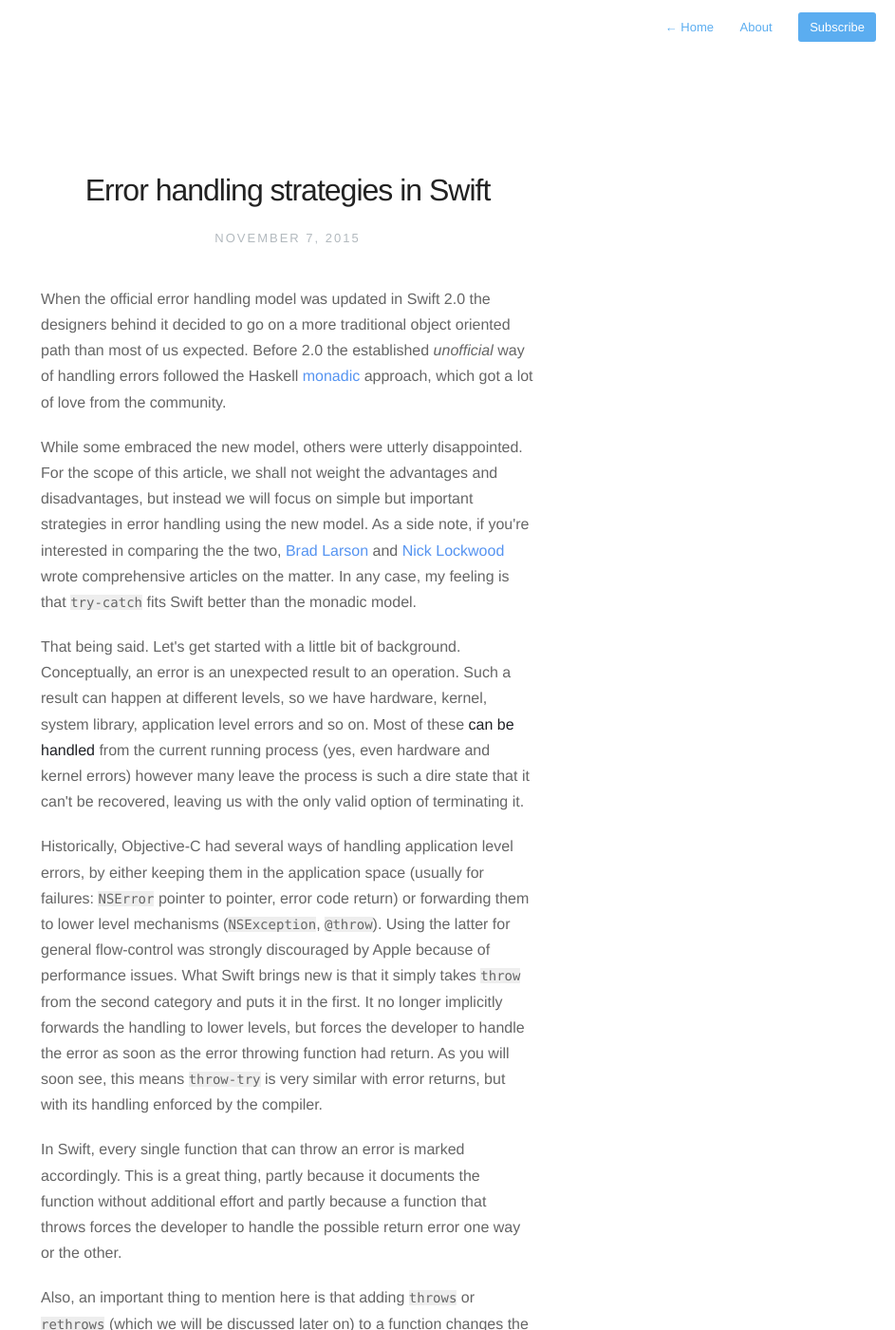
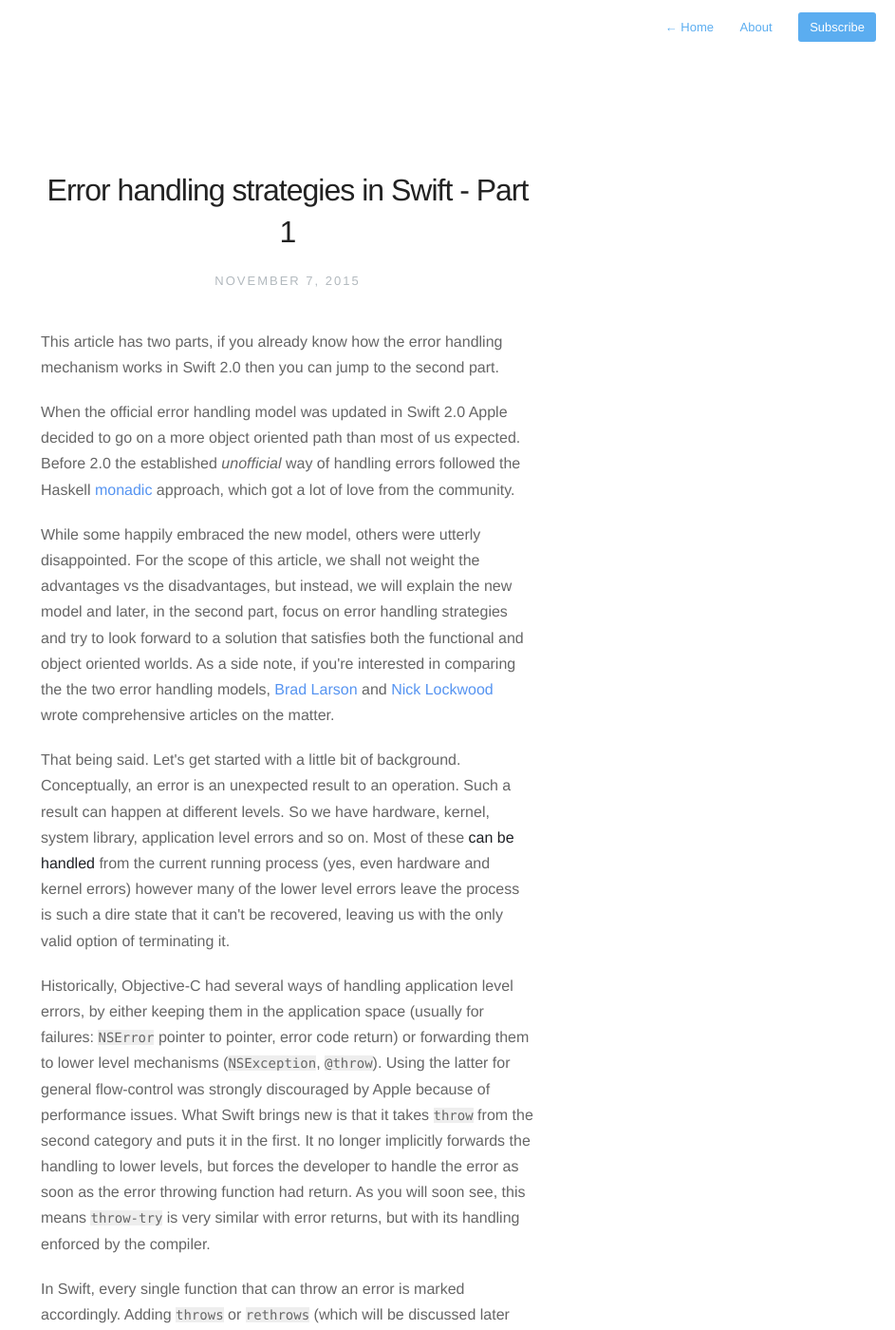
Before and after one commit to valentinradu/valentinradu.github.io, a Jekyll site: the page built from _posts/2015-11-08-error-handling-strategies-in-swift-part-1.md, in a window 1280 px wide and 1400 px high. Shown: the whole window at 95% size, without its empty margins (337-1280 px from the left). Built offline with Jekyll 4.4.1, drawn with Linux system fonts in a browser that asks for light colours; nearby versions of some CDN libraries; comment, search, counter and statistics services are not loaded; some of the changed text lies outside the part shown.

Commit message:
Update 2015-11-08-error-handling-strategies-in-swift-part-1.md

````diff
--- a/_posts/2015-11-08-error-handling-strategies-in-swift-part-1.md
+++ b/_posts/2015-11-08-error-handling-strategies-in-swift-part-1.md
@@ -1,6 +1,6 @@
 ---
 layout: post
-title: "Error handling strategies in Swift"
+title: "Error handling strategies in Swift - Part 1"
 date: '2015-11-08T01:13:00+03:00'
 tags:
 - swift
@@ -12,18 +12,17 @@ tags:
 - swift lang
 ---
 
+This article has two parts, if you already know how the error handling mechanism works in Swift 2.0 then you can jump to the second part.
 
-When the official error handling model was updated in Swift 2.0 the designers behind it decided to go on a more traditional object oriented path than most of us expected. Before 2.0 the established *unofficial* way of handling errors followed the Haskell [monadic](https://en.wikipedia.org/wiki/Monad_%28functional_programming%29) approach, which got a lot of love from the community.
+When the official error handling model was updated in Swift 2.0 Apple decided to go on a more object oriented path than most of us expected. Before 2.0 the established *unofficial* way of handling errors followed the Haskell [monadic](https://en.wikipedia.org/wiki/Monad_%28functional_programming%29) approach, which got a lot of love from the community.
 
-While some embraced the new model, others were utterly disappointed. For the scope of this article, we shall not weight the advantages and disadvantages, but instead we will focus on simple but important strategies in error handling using the new model. As a side note, if you're interested in comparing the the two, [Brad Larson](http://www.sunsetlakesoftware.com/2015/06/12/swift-2-error-handling-practice) and [Nick Lockwood](https://gist.github.com/nicklockwood/21495c2015fd2dda56cf) wrote comprehensive articles on the matter. In any case, my feeling is that `try-catch` fits Swift better than the monadic model.
+While some happily embraced the new model, others were utterly disappointed. For the scope of this article, we shall not weight the advantages vs the disadvantages, but instead, we will explain the new model and later, in the second part, focus on error handling strategies and try to look forward to a solution that satisfies both the functional and object oriented worlds. As a side note, if you're interested in comparing the the two error handling models, [Brad Larson](http://www.sunsetlakesoftware.com/2015/06/12/swift-2-error-handling-practice) and [Nick Lockwood](https://gist.github.com/nicklockwood/21495c2015fd2dda56cf) wrote comprehensive articles on the matter.
 
-That being said. Let's get started with a little bit of background. Conceptually, an error is an unexpected result to an operation. Such a result can happen at different levels, so we have hardware, kernel, system library, application level errors and so on. Most of these **can be handled** from the current running process (yes, even hardware and kernel errors) however many leave the process is such a dire state that it can't be recovered, leaving us with the only valid option of terminating it.
+That being said. Let's get started with a little bit of background. Conceptually, an error is an unexpected result to an operation. Such a result can happen at different levels. So we have hardware, kernel, system library, application level errors and so on. Most of these **can be handled** from the current running process (yes, even hardware and kernel errors) however many of the lower level errors leave the process is such a dire state that it can't be recovered, leaving us with the only valid option of terminating it.
 
-Historically, Objective-C had several ways of handling application level errors, by either keeping them in the application space (usually for failures: `NSError` pointer to pointer, error code return) or forwarding them to lower level mechanisms (`NSException`, `@throw`). Using the latter for general flow-control was strongly discouraged by Apple because of performance issues. What Swift brings new is that it simply takes `throw` from the second category and puts it in the first. It no longer implicitly forwards the handling to lower levels, but forces the developer to handle the error as soon as the error throwing function had return. As you will soon see, this means `throw-try` is very similar with error returns, but with its handling enforced by the compiler.
+Historically, Objective-C had several ways of handling application level errors, by either keeping them in the application space (usually for failures: `NSError` pointer to pointer, error code return) or forwarding them to lower level mechanisms (`NSException`, `@throw`). Using the latter for general flow-control was strongly discouraged by Apple because of performance issues. What Swift brings new is that it takes `throw` from the second category and puts it in the first. It no longer implicitly forwards the handling to lower levels, but forces the developer to handle the error as soon as the error throwing function had return. As you will soon see, this means `throw-try` is very similar with error returns, but with its handling enforced by the compiler.
 
-In Swift, every single function that can throw an error is marked accordingly. This is a great thing, partly because it documents the function without additional effort and partly because a function that throws forces the developer to handle the possible return error one way or the other.
-
-Also, an important thing to mention here is that adding `throws` or `rethrows` (which we will be discussed later on) to a function changes the function signature. Meaning that this:
+In Swift, every single function that can throw an error is marked accordingly. Adding `throws` or `rethrows` (which will be discussed later on) to a function changes the function signature. Meaning that the following will fail with `error: invalid conversion from throwing function of type '(String) throws -> String' to non-throwing function type 'String -> String'` and in order to fix it we will have to tell the compiler that `queueOperation` actually accepts throwing operations too.
 
 ```swift
 func sendRequest(request:String) throws -> String
@@ -40,21 +40,13 @@ func queueOperation(operation:String->String)
 queueOperation(sendRequest)
 ```
 
-Will fail with `error: invalid conversion from throwing function of type '(String) throws -> String' to non-throwing function type 'String -> String'` and in order to fix it we will have to tell the compiler that `queueOperation` actually accepts throwing operations too.
-
-However, it makes sense the other way around: any non-throwing function can replace a throwing one.
-
-```swift
-func queueOperation(operation:String throws->String)
-```
-
 Now let's spice things up a little and add the function that executes all the queued operations.
 
 ```swift
 //don't be intimidated by the trailing `()`
-//it simply allows partially apply the first parameter
-//and be able to later call the function with the
-//parameter already applied
+//it simply allows to partially apply the first
+//parameter and be able to later call the function with //the parameter already applied
+
 func sendRequest(request:String)() throws -> String
 {
     return request + "Response"
@@ -116,7 +108,9 @@ flushOperations
 }
 ```
 
-And here is `rethrows` in action. As you can see, we didn't had to mark `flushOperations` with `try` although is does rethrow. That's because when using `rethrows` a function will throw only if at least one of the parameter throws as well. Since only closures and functions can throw, `rethrow` can only be used on function that take at least one closure as a parameter.
+`rethrows` in action. As you can see, we didn't had to mark `flushOperations` with `try` although is does rethrow. That's because when using `rethrows` a function **will throw only if at least one of the closure parameter throws as well**.
+
+Since only closures and functions can throw, `rethrow` can only be used on functions that take at least one closure parameter.
 
 So, if we were to write things different:
 
@@ -129,9 +123,9 @@ try? flushOperations
 ```
 We would have had to handle the error thrown by `flushOperations` as well.
 
-So, we can conclude, there a 4 ways of handling a thrown error:
+Bottom line, there a 4 ways of handling a thrown error:
 
-1. Do not handle but bubble up the error:
+1. Do nothing but bubble up the error:
 
 ```swift
 func fetchPersons() throws -> [AnyObject]
@@ -161,20 +155,20 @@ let result = try? self.executeFetchRequest(fetchRequest)
 //result is now an optional
 ```
 
-4. Force unwrap. Forward the error to lower error handling levels (this will eventually send an `EXC_BAD_INSTRUCTION` mach message, by default terminating the process):
+4. Force unwrap. Forward the error to lower handling levels (this will eventually send an `EXC_BAD_INSTRUCTION` mach message, by default terminating the process):
 
 ```swift
 let result = try! self.executeFetchRequest(fetchRequest)
 //if `executeFetchRequest` fails, you'll get a crash
 ```
 
-So this is how we handle it. But how do we throw it? That's even easier:
+Nice enough. But how do we throw an error? That's even easier:
 
 ```swift
 throw NSError(domain: "com.cocoaexposed", code: 1, userInfo: nil)
 ```
 
-And the beautiful part: we don't have to throw a NSError, any struct, class or enum that implements `ErrorType` can be used with `throw`. Swift lets us decide the error object  implementation details.
+And the beautiful part: we don't have to throw a NSError, any struct, class or enum that implements `ErrorType` can be used with `throw`.
 
 Finally, there's `defer`. Useful for a bunch of other things too, but probably created with this purpose in mind:
 
@@ -189,9 +183,12 @@ try? flushOperations
 
     //do things with the file
     throw NSError(domain: "com.cocoaexposed", code: 1, userInfo: nil)
+
+    //do here other stuff that won't be called
+    //if the closure throws
 }
 ```
 
 `close(file)` will be called after the closure exits, no matter if you throw an error or not.
 
-And so we learned how the basic error handling mechanism works in Swift. In our next part we will present a generic strategy to help us handle errors application wide.
+And so we learned the error handling basics in Swift. In our next part we will present an approach that sort of unifies both worlds, the functional and object oriented and allows us to easily handle errors application wide.
````
Also changed, not shown: other parts of _posts/2015-11-08-error-handling-strategies-in-swift-part-1.md (+2 -1 lines).
